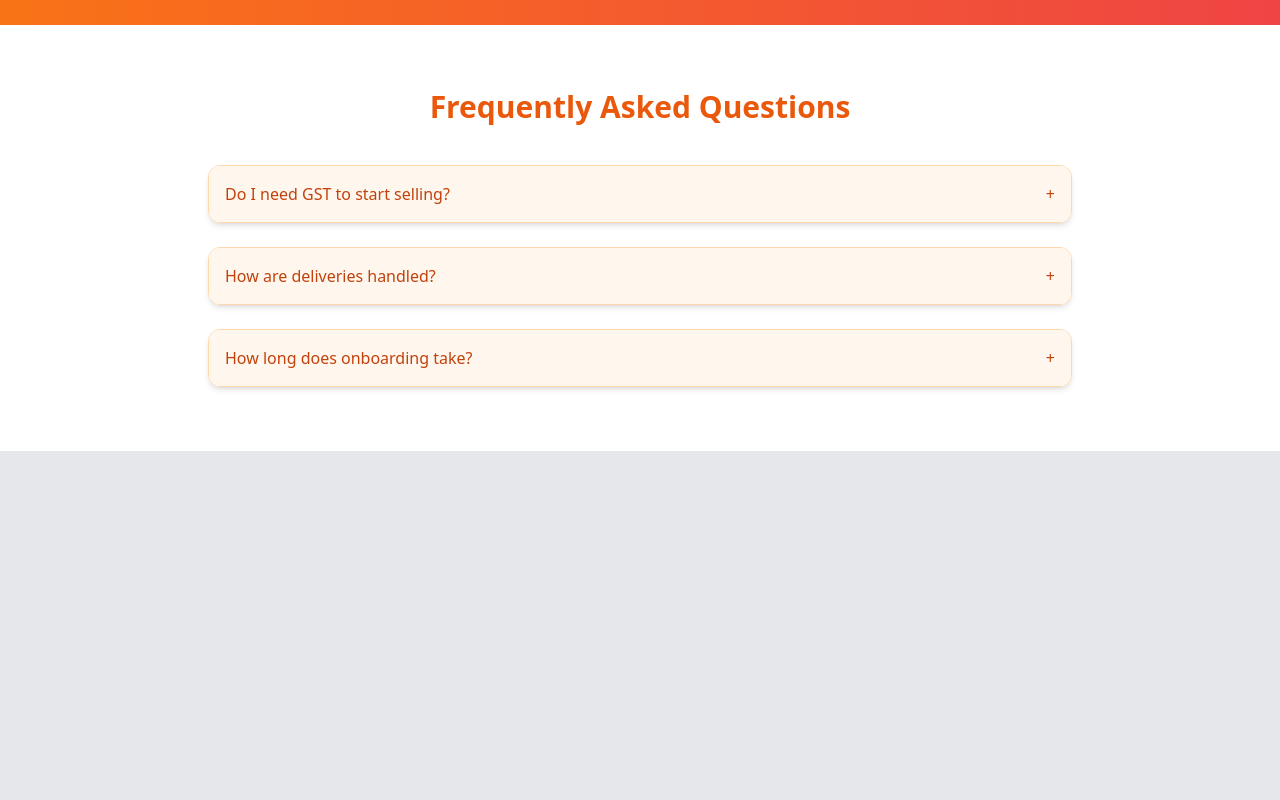
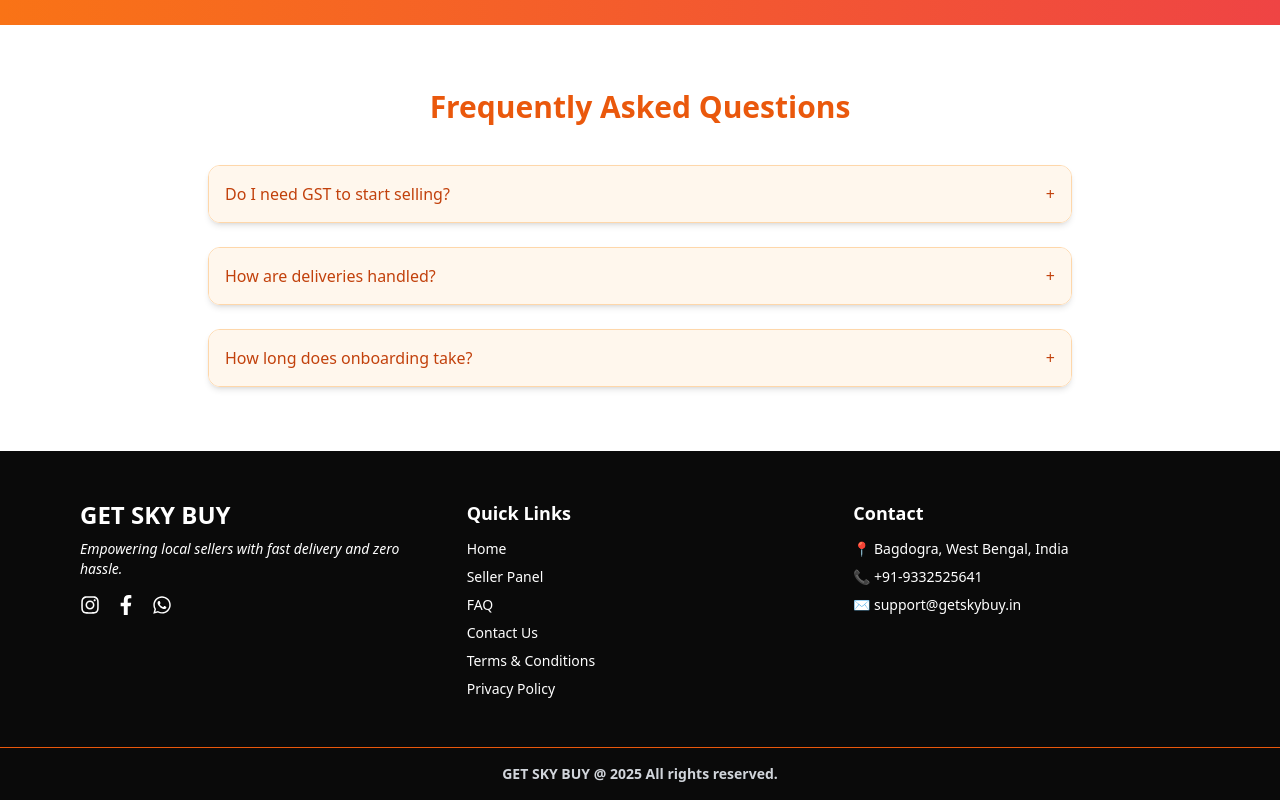
Before and after one commit to skytechrick/getskybuyReactSeller, a React (Vite) app: page / in a window 1280 px wide. Shown: the part 3735-4535 px from the top of the page. Before the commit the page ends 4186 px from the top, so only its background shows below. Built offline with nearby package versions, Linux system fonts and the light colour scheme.

Commit message:
feat: Home page Footer

```diff
--- a/package.json
+++ b/package.json
@@ -17,6 +17,7 @@
     "react": "^19.0.0",
     "react-countup": "^6.5.3",
     "react-dom": "^19.0.0",
+    "react-icons": "^5.5.0",
     "react-router-dom": "^7.5.0",
     "tailwindcss": "^3.4.1"
   },
--- a/src/components/homePage.jsx
+++ b/src/components/homePage.jsx
@@ -6,6 +6,7 @@ import HomePageSection3 from "./homePageSection3.jsx";
 import HomePageSection4 from "./homePageSection4.jsx";
 import HomePageSection5 from "./homePageSection5.jsx";
 import HomePageSection6 from "./homePageSection6.jsx";
+import HomePageSection7 from "./homePageSection7.jsx";
 
 export default () => {
     return (
@@ -18,6 +19,7 @@ export default () => {
             <HomePageSection4/>
             <HomePageSection5/>
             <HomePageSection6/>
+            <HomePageSection7/>
 
         </div>
 
--- /dev/null
+++ b/src/components/homePageSection7.jsx
@@ -0,0 +1,55 @@
+import { useEffect } from "react";
+import AOS from "aos";
+import "aos/dist/aos.css";
+import { FaFacebookF, FaInstagram, FaWhatsapp } from "react-icons/fa";
+
+export default function Footer() {
+    useEffect(() => {
+        AOS.init({ duration: 800, once: true });
+    }, []);
+
+    return (
+        <footer className="text-white" style={{ background: "#0A0A0A" }}>
+
+        <div className="max-w-6xl mx-auto px-4 py-12 flex flex-col md:flex-row justify-between gap-10" data-aos="fade-up">
+
+            <div className="flex-1">
+            <h3 className="text-2xl font-bold mb-2">GET SKY BUY</h3>
+            <p className="text-sm mb-4 italic">Empowering local sellers with fast delivery and zero hassle.</p>
+            <div className="flex gap-4 text-xl">
+                <a href="#" className="hover:text-orange-300 transition"><FaInstagram /></a>
+                <a href="#" className="hover:text-orange-300 transition"><FaFacebookF /></a>
+                <a href="#" className="hover:text-orange-300 transition"><FaWhatsapp /></a>
+            </div>
+            </div>
+
+            <div className="flex-1">
+            <h4 className="text-lg font-semibold mb-3">Quick Links</h4>
+            <ul className="space-y-2 text-sm">
+                <li><a href="#" className="hover:underline hover:text-orange-300">Home</a></li>
+                <li><a href="#" className="hover:underline hover:text-orange-300">Seller Panel</a></li>
+                <li><a href="#" className="hover:underline hover:text-orange-300">FAQ</a></li>
+                <li><a href="#" className="hover:underline hover:text-orange-300">Contact Us</a></li>
+                <li><a href="#" className="hover:underline hover:text-orange-300">Terms & Conditions</a></li>
+                <li><a href="#" className="hover:underline hover:text-orange-300">Privacy Policy</a></li>
+            </ul>
+            </div>
+
+            {/* Contact Info */}
+            <div className="flex-1">
+            <h4 className="text-lg font-semibold mb-3">Contact</h4>
+            <ul className="space-y-2 text-sm">
+                <li>📍 Bagdogra, West Bengal, India</li>
+                <li>📞 +91-9332525641</li>
+                <li>✉️ support@getskybuy.in</li>
+            </ul>
+            </div>
+        </div>
+
+        {/* Bottom Bar */}
+        <div className="border-t border-orange-600 text-center py-4 text-sm text-gray-300">
+            <b>GET SKY BUY @ 2025 All rights reserved.</b>
+        </div>
+        </footer>
+    );
+}
```
Also changed, not shown: 1 other file (tests, documents, lock files or other folders).
